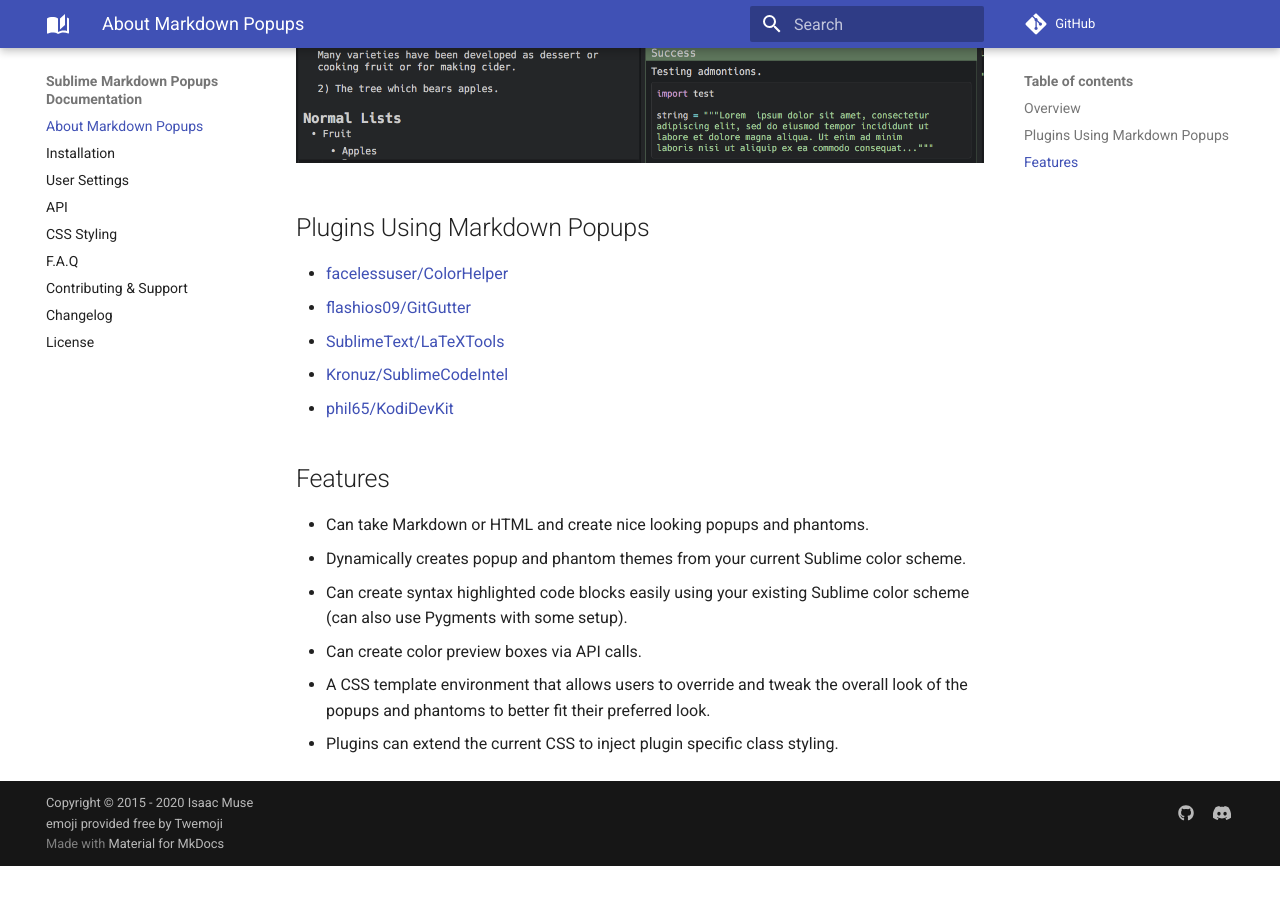
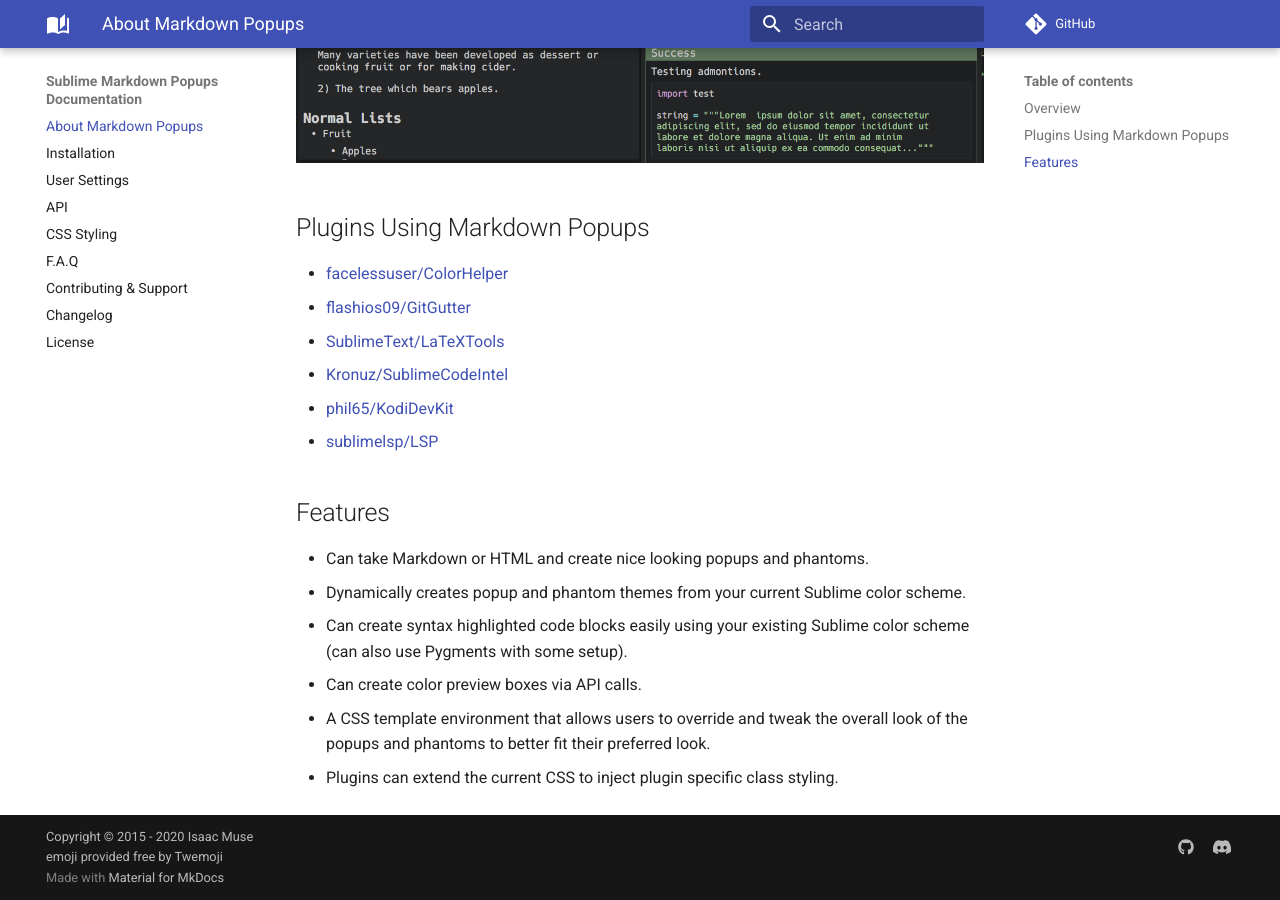
Before and after one commit to facelessuser/sublime-markdown-popups, an MkDocs documentation site: the page built from docs/src/markdown/index.md, in a window 1280 px wide and 900 px high, scrolled down 649 px. Built offline with MkDocs 1.6.1 and Material for MkDocs 9.7.7, drawn with Linux system fonts in a browser that asks for light colours; comment, search, counter and statistics services are not loaded; before the commit the page ends 1515 px from its top, so only the background shows below that.

Commit message:
Add LSP to the list of mdpopups consumers

```diff
--- a/docs/src/markdown/index.md
+++ b/docs/src/markdown/index.md
@@ -15,6 +15,7 @@
 - @SublimeText/LaTeXTools
 - @Kronuz/SublimeCodeIntel
 - @phil65/KodiDevKit
+- @sublimelsp/LSP
 
 ## Features
 
```
